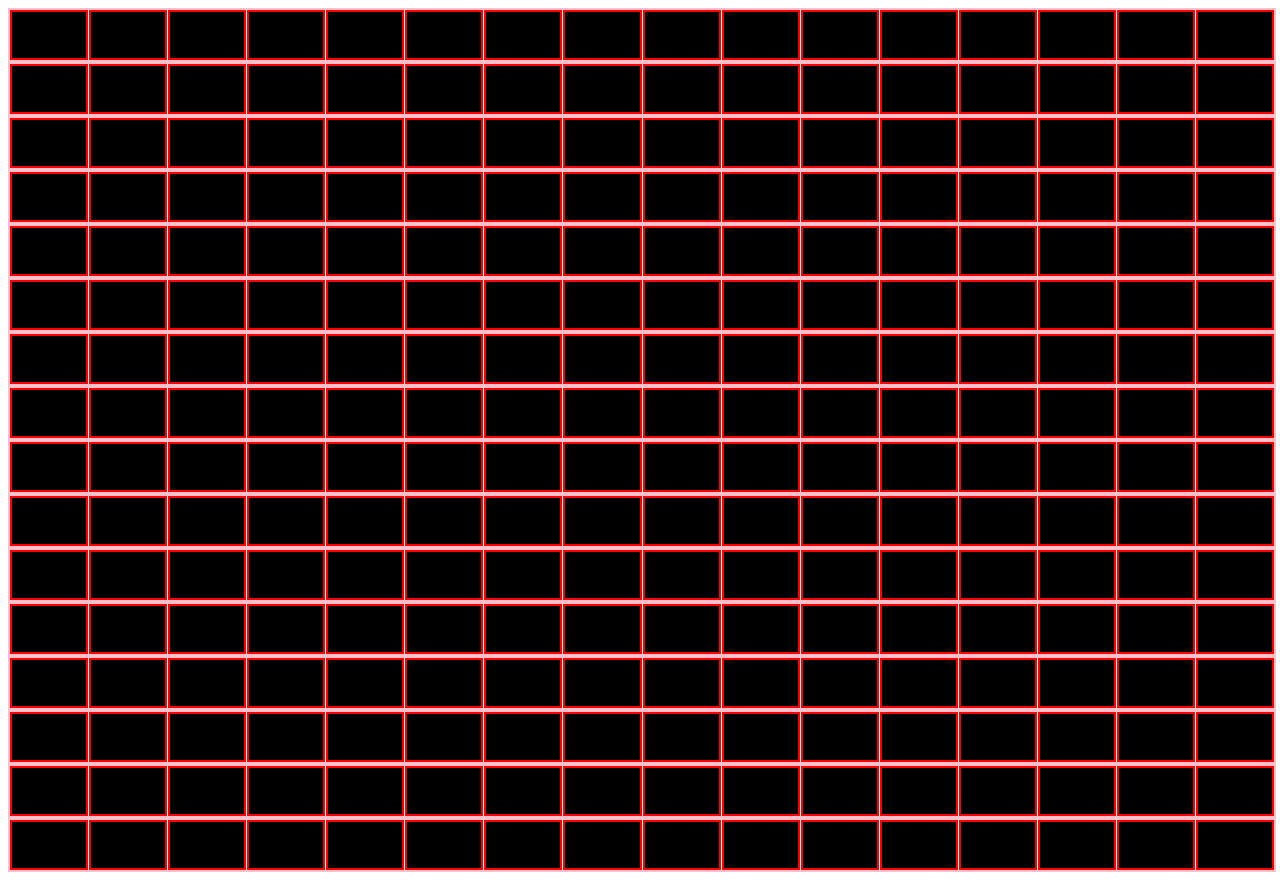
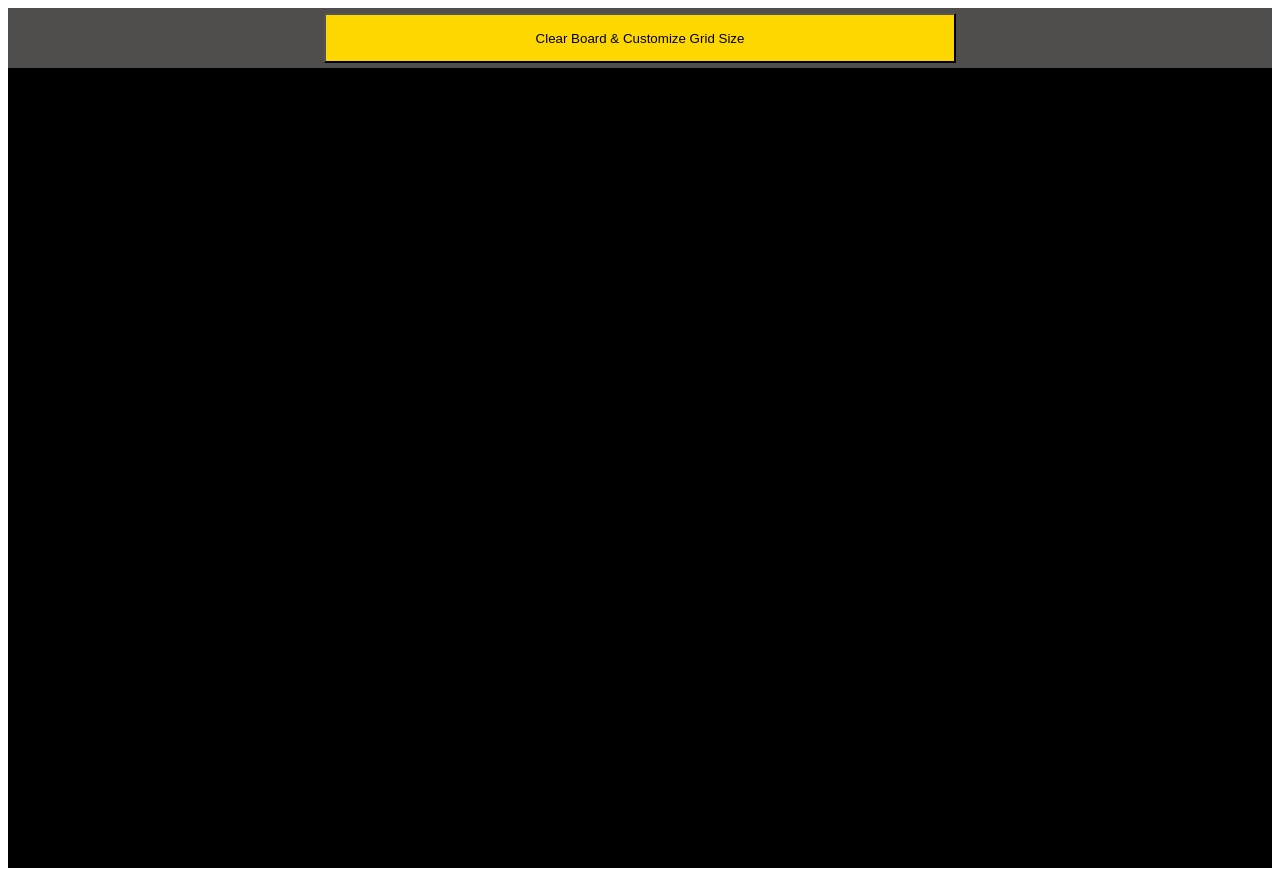
Before and after one commit to rcamach7/Etc-a-Sketch, a plain HTML site: page index.html in a window 1280 px wide. Drawn offline with Linux system fonts and the light colour scheme.

Commit message:
fixed styling and added empty reset button

```diff
--- a/index.html
+++ b/index.html
@@ -7,7 +7,7 @@
     </head>
     <body>
         <header>
-
+            <button>Clear Board & Customize Grid Size</button>
         </header>
         <!--  -->
         <main id="mainContainer">
--- a/styles/style.css
+++ b/styles/style.css
@@ -1,3 +1,20 @@
+header {
+    display: flex;
+    justify-content: center;
+
+    background-color: rgb(80, 77, 77);
+}
+
+button {
+    width: 50%;
+    height: 50px;
+    margin-bottom: 5px;
+    margin-top: 5px;
+
+    background-color: gold;
+}
+
+
 /* Always Maintain our container a square so grid boxes aren't worped */
 .mainContainer {
     background: #000;
@@ -11,14 +28,11 @@
     width: 100%;
     height: 50px;
 
-    border: solid pink 2px;
-    gap: 1px;
 }
 
 .col {
     flex: 1;
 
-    border: solid red 2px;
     background-color: black;
 }
 
```
Also changed, not shown: 1 other file.
